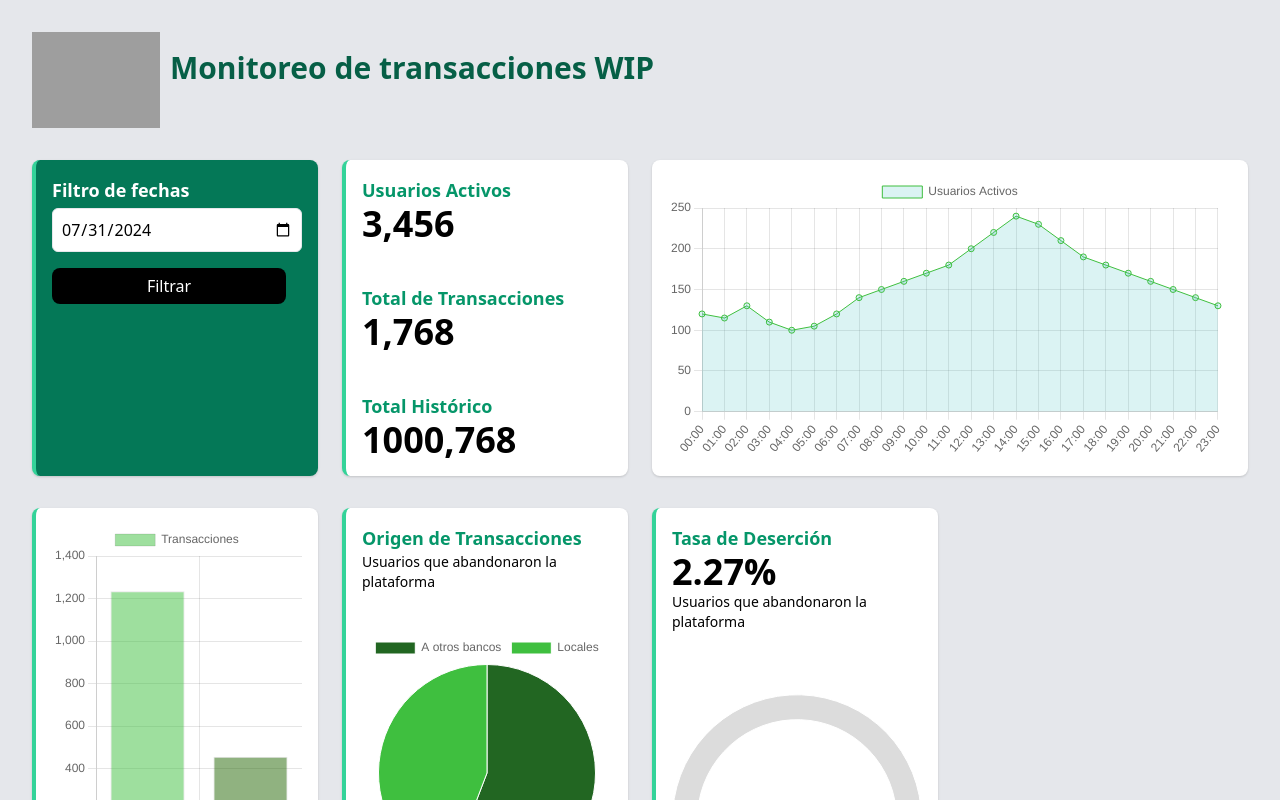
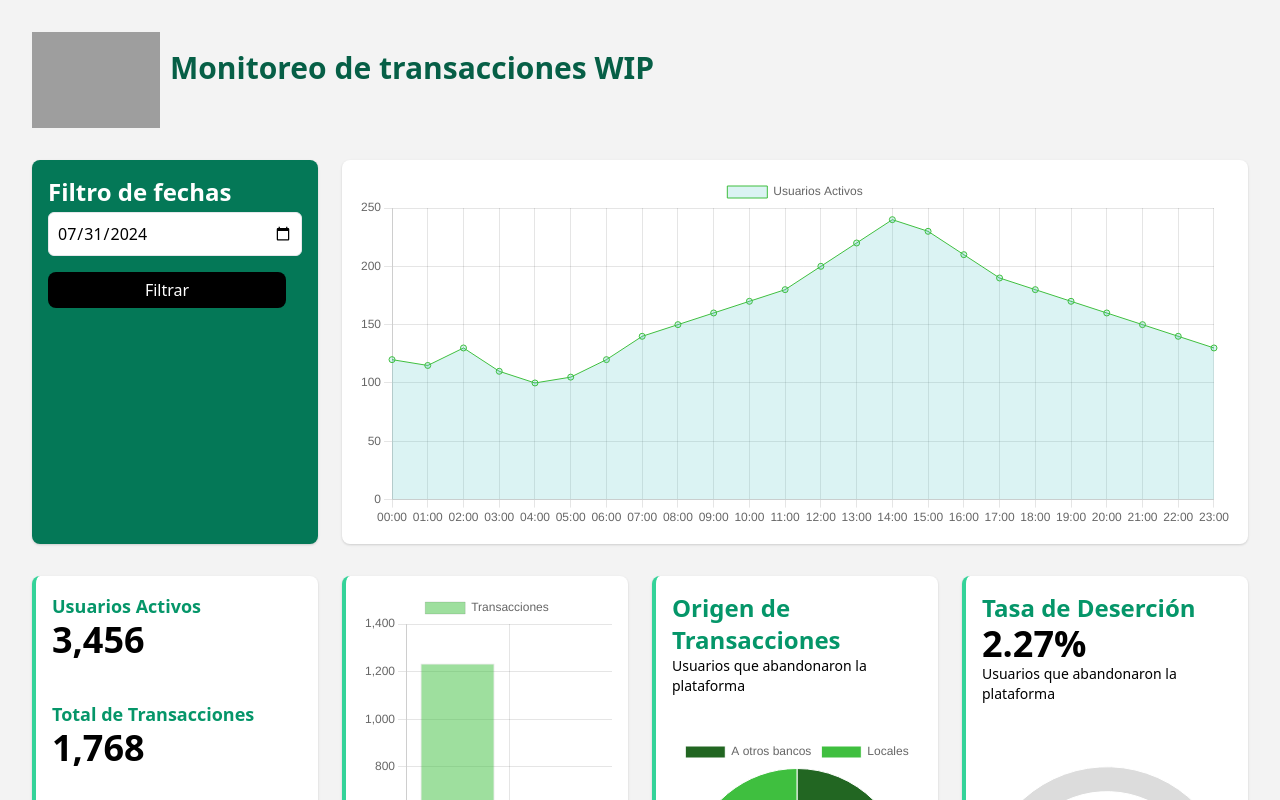
Before and after one commit to shotweif/Dashboard_TABA, a React (Create React App) app: page / in a window 1280 px wide. Shown: the top 800 px of the page. Built offline with nearby package versions, Linux system fonts and the light colour scheme; grey boxes are pictures that could not be loaded.

Commit message:
UpdateDash_f

```diff
--- a/package.json
+++ b/package.json
@@ -22,7 +22,8 @@
     "web-vitals": "^2.1.4"
   },
   "scripts": {
-    "start": "HTTPS=true SSL_CRT_FILE=./certs/localhost.pem SSL_KEY_FILE=./certs/localhost-key.pem react-scripts start",
+
+    "start": "react-scripts start",
     "build": "react-scripts build",
     "test": "react-scripts test",
     "eject": "react-scripts eject"
--- a/src/App.css
+++ b/src/App.css
@@ -1,7 +1,10 @@
 .App {
   text-align: center;
 }
-
+.st-sl-app{
+  background-color: #f3f3f3;
+  min-height: 100vh;
+}
 .App-logo {
   height: 40vmin;
   pointer-events: none;
--- a/src/App.tsx
+++ b/src/App.tsx
@@ -19,7 +19,7 @@ function App() {
     }, []);
 
     return (
-        <div className=''>
+        <div className='st-sl-app'>
             {stylesLoaded ? (
                 <BrowserRouter>
                     <Routes>
--- a/src/view/Inicio.tsx
+++ b/src/view/Inicio.tsx
@@ -34,32 +34,26 @@ const miFuncion = (): void => {
 
 const Inicio: React.FC = () => {
     return (
-        <div className="p-4 bg-gray-200 h-full">
+        <div className="p-4">
             <div className='p-4 w-full flex items-center	'>
                 <img src="https://www.produbanco.com.ec/media/712553/web.png?format=webp" alt="" className='h-24 mr-2.5	' />
                 <h2 className="text-3xl font-bold mb-6 text-primary text-green-800">Monitoreo de transacciones WIP</h2>
             </div>
 
             <div className="grid grid-cols-1 md:grid-cols-3 lg:grid-cols-4 gap-6 p-4">
-                <div className="bg-card p-4 rounded-lg shadow hover:shadow-xl transition-shadow duration-300 border-l-4 border-muted bg-green-700 border-green-400">
+                <div className="bg-card h-96 p-4 rounded-lg shadow hover:shadow-xl transition-shadow duration-300 col-span-1 bg-green-700">
                     <DateFilter onFilter={miFuncion} />
                 </div>
 
-                <div className="bg-card h-full p-4 rounded-lg shadow hover:shadow-xl transition-shadow duration-300 border-l-4 border-secondary bg-white border-green-400">
-                    <UsersTransactions />
-                </div>
-
-                <div className="p-4 rounded-lg shadow hover:shadow-xl transition-shadow duration-300 col-span-2 bg-white">
+                <div className="bg-card p-4 rounded-lg shadow hover:shadow-xl transition-shadow duration-300 col-span-3 bg-white">
                     <LineChart />
                 </div>
-
-
-
             </div>
             <div>
                 <div className="grid grid-cols-1 md:grid-cols-3 lg:grid-cols-4 gap-6 p-4">
-
-
+                    <div className="bg-card h-full p-4 rounded-lg shadow hover:shadow-xl transition-shadow duration-300 col-span-1 border-l-4 border-secondary bg-white border-green-400">
+                        <UsersTransactions />
+                    </div>
                     <div className="bg-card p-4 rounded-lg shadow hover:shadow-xl transition-shadow duration-300 col-span-1 border-l-4 border-secondary bg-white border-green-400">
                         <BarChart />
                     </div>
--- a/src/view/components/DateFilter.tsx
+++ b/src/view/components/DateFilter.tsx
@@ -25,7 +25,7 @@ const DateFilter: React.FC<DateFilterProps> = ({ onFilter }) => {
   return (
     <div>
 
-      <h3 className="text-lg font-semibold text-muted text-white">Filtro de fechas</h3>
+      <h3 className="text-lg font-semibold text-muted text-white text-2xl	">Filtro de fechas</h3>
       <div>
         <input type="date" id="dateInput" className="mt-1 block w-full border border-border rounded-md p-2" placeholder="Pick a date" />
       </div>
--- a/src/view/components/DoughnutChart.tsx
+++ b/src/view/components/DoughnutChart.tsx
@@ -33,7 +33,7 @@ const DoughnutChart: React.FC = () => {
     //    return <Doughnut data={data} options={options} />;
     return (
         <div>
-            <h3 className="text-lg font-semibold text-accent text-green-600">Tasa de Deserción</h3>
+            <h3 className="text-lg font-semibold text-2xl text-accent text-green-600">Tasa de Deserción</h3>
             <p className="text-4xl font-bold text-primary-foreground">{porcentaje.toFixed(2)}%</p>
             <p className="text-sm text-muted-foreground">Usuarios que abandonaron la plataforma</p>
             <Doughnut data={data} options={options} />
--- a/src/view/components/LineChart.tsx
+++ b/src/view/components/LineChart.tsx
@@ -25,6 +25,7 @@ const LineChart: React.FC = () => {
 
     const options: ChartOptions<'line'> = {
         responsive: true,
+        maintainAspectRatio: false,
         scales: {
             x: {
                 beginAtZero: true
--- a/src/view/components/PieChart.tsx
+++ b/src/view/components/PieChart.tsx
@@ -24,7 +24,7 @@ const PieChart: React.FC = () => {
     };
 
     return <div>
-        <h3 className="text-lg font-semibold text-primary text-green-600">Origen de Transacciones</h3>
+        <h3 className="text-lg font-semibold text-primary text-green-600 text-2xl	">Origen de Transacciones</h3>
         <p className="text-sm text-muted-foreground pb-10">Usuarios que abandonaron la plataforma</p>
         <Pie data={data} options={options} />
     </div>;
```
